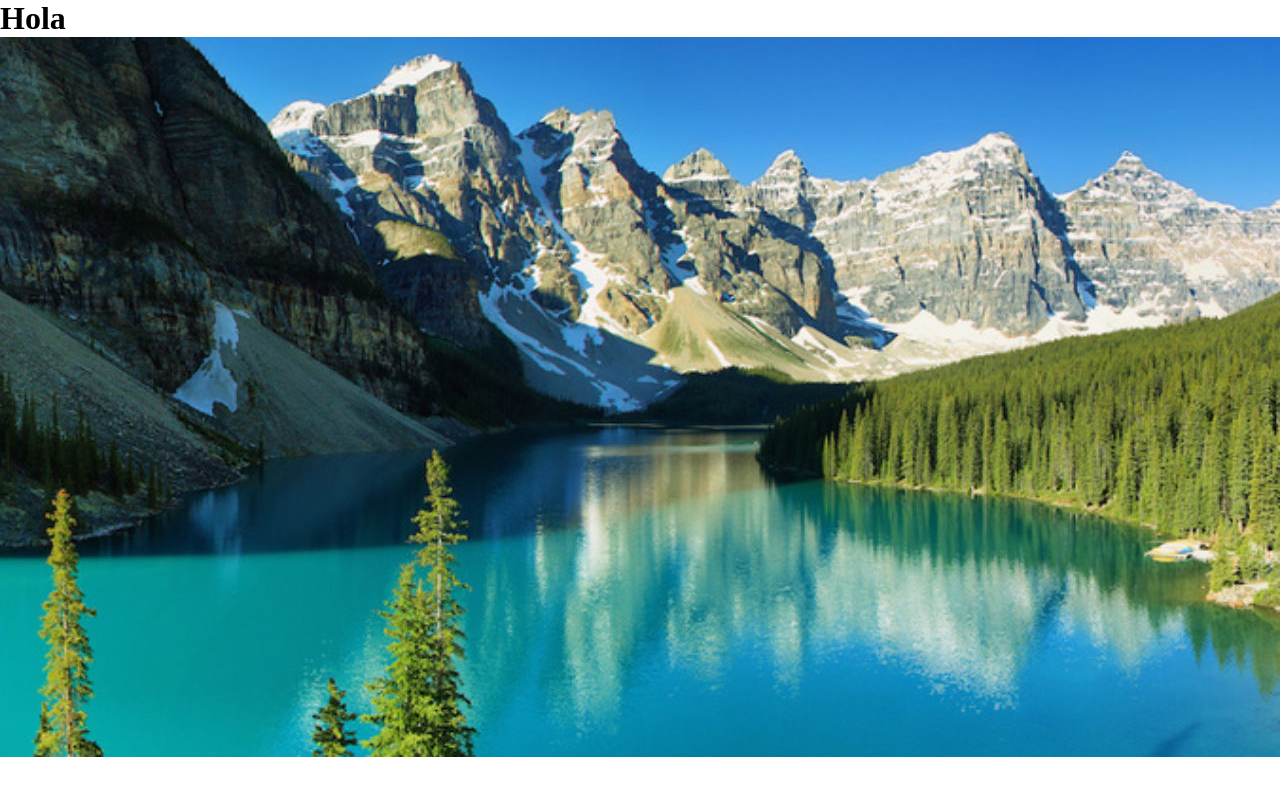
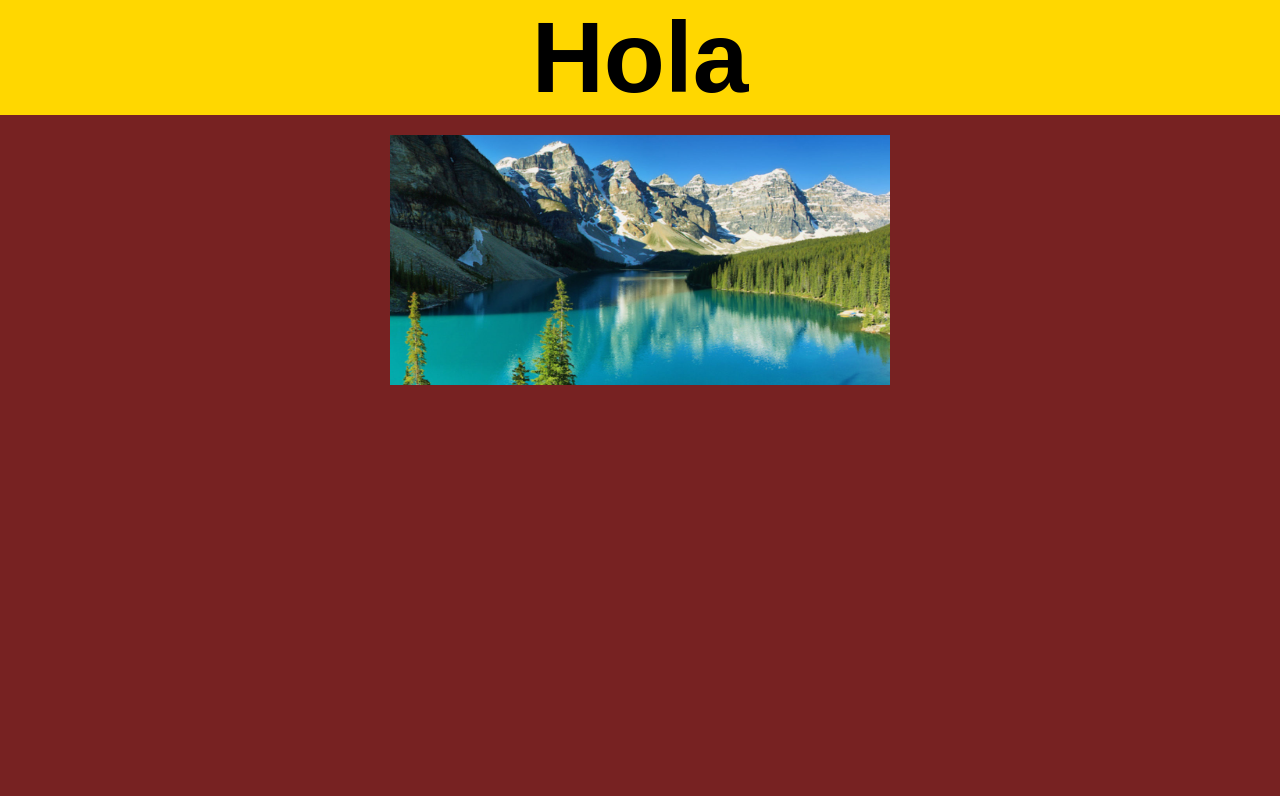
Before and after one commit to Da-vidci-Restrepo/r1020104627, a plain HTML site: page index.html in a window 1280 px wide. Drawn offline with Linux system fonts and the light colour scheme.

Commit message:
commit5br1

```diff
--- a/css/estilos.css
+++ b/css/estilos.css
@@ -2,3 +2,19 @@
 	margin: 0px;
 	padding: 0px;
 }
+body{
+	background: #722;
+}
+#cabez{
+	background: gold;
+	font-family: fantasy;
+	font-size: 50px;
+	text-align: center;
+}
+#img1{
+	padding-top: 20px;
+	display: block;
+	margin: auto;
+	width: 500px;
+	height: 250px;
+}
```
